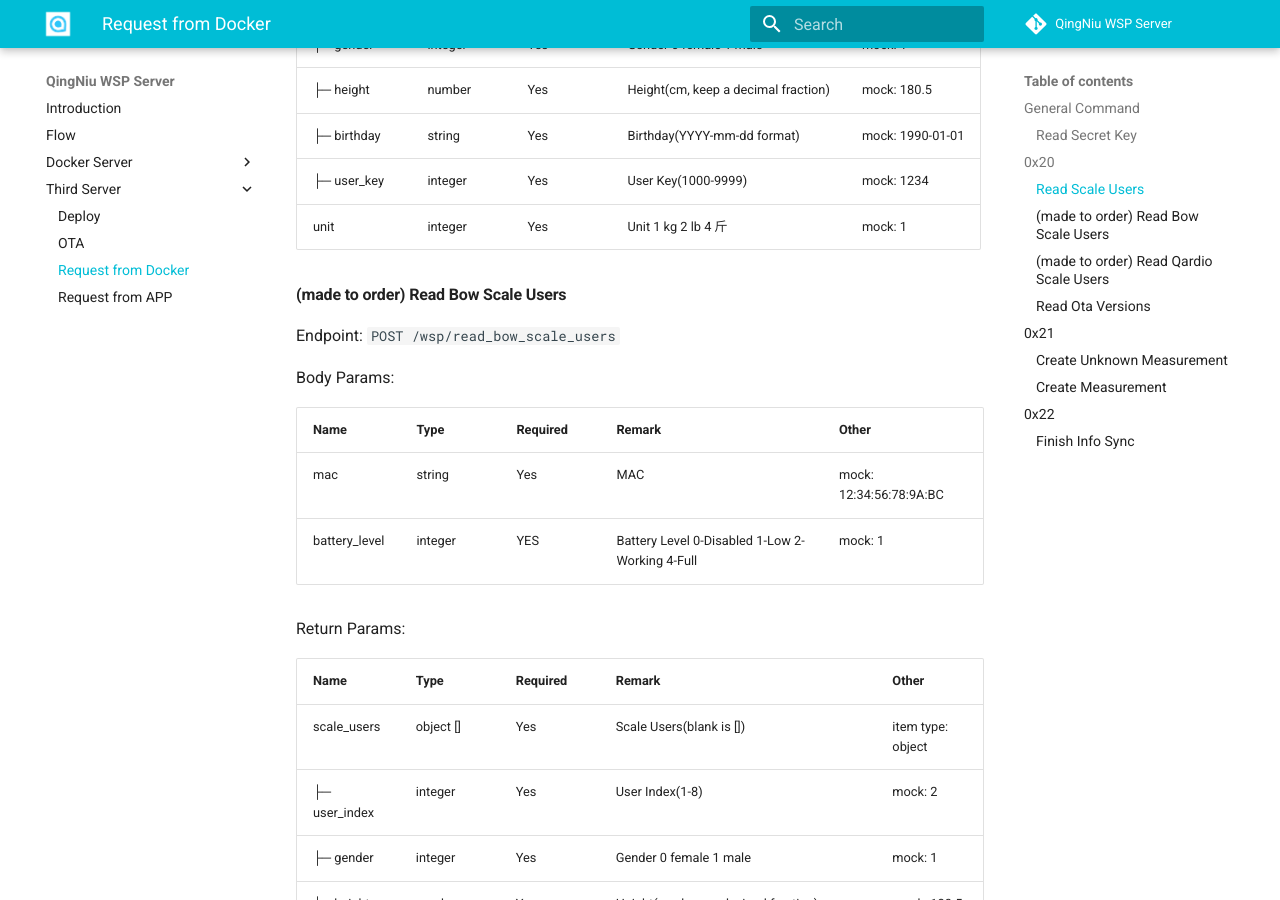
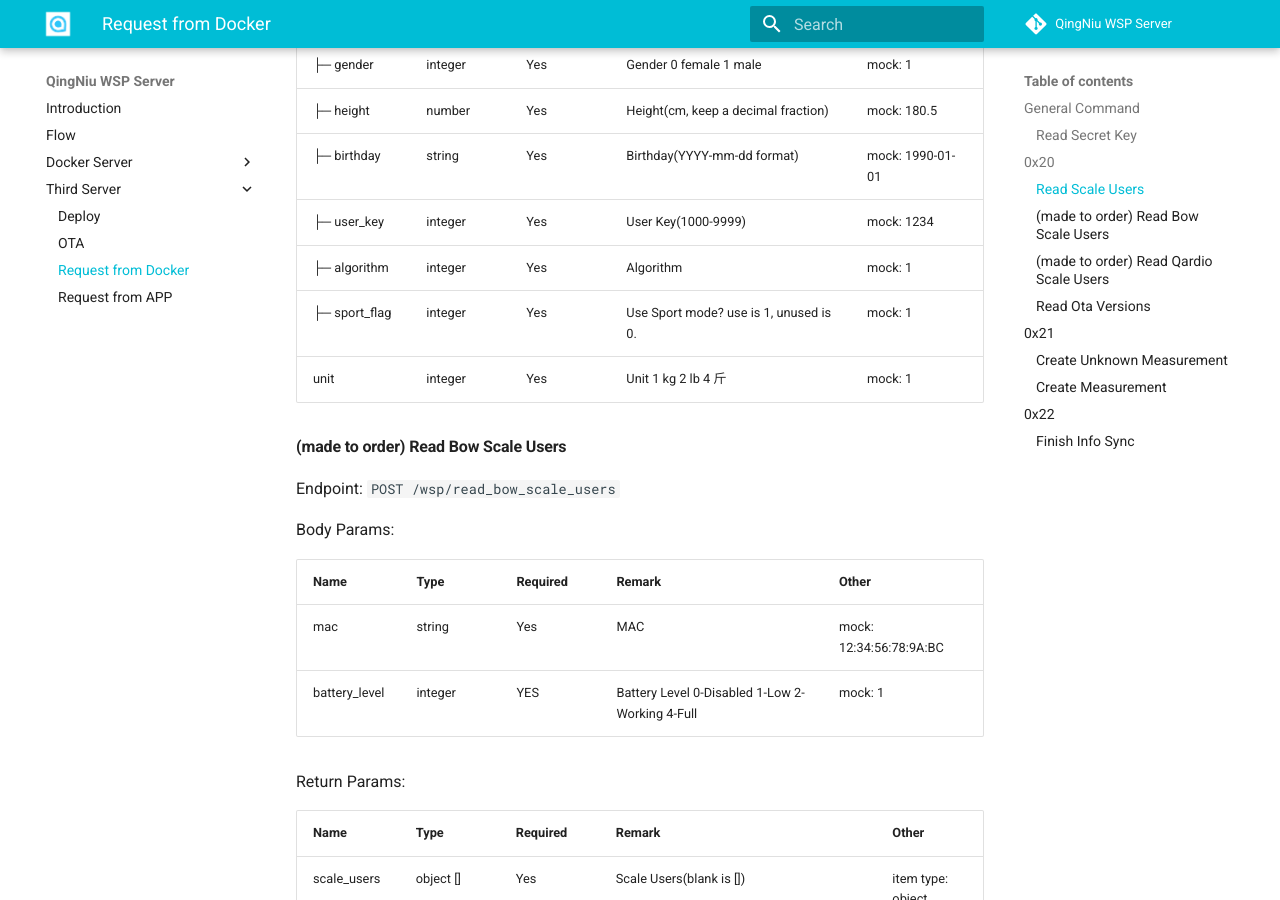
Before and after one commit to YolandaQingniu/qn_wsp_server_doc_english, an MkDocs documentation site: the page built from docs/third_server/request_by_docker.md, in a window 1280 px wide and 900 px high, scrolled down 1126 px. Built offline with MkDocs 1.6.1 and Material for MkDocs 9.7.7, drawn with Linux system fonts in a browser that asks for light colours.

Commit message:
feat:support sync algorithm and sport flag

```diff
--- a/docs/third_server/request_by_docker.md
+++ b/docs/third_server/request_by_docker.md
@@ -38,6 +38,8 @@ Return Params:
 |├─ height|number|Yes|Height(cm, keep a decimal fraction)|mock: 180.5|
 |├─ birthday|string|Yes|Birthday(YYYY-mm-dd format)|mock: 1990-01-01|
 |├─ user_key|integer|Yes|User Key(1000-9999)|mock: 1234|
+|├─ algorithm|integer|Yes|Algorithm|mock: 1|
+|├─ sport_flag|integer|Yes|Use Sport mode? use is 1, unused is 0.|mock: 1|
 |unit|integer|Yes|Unit 1 kg 2 lb 4 斤|mock: 1|
 
 #### (made to order) Read Bow Scale Users
```
